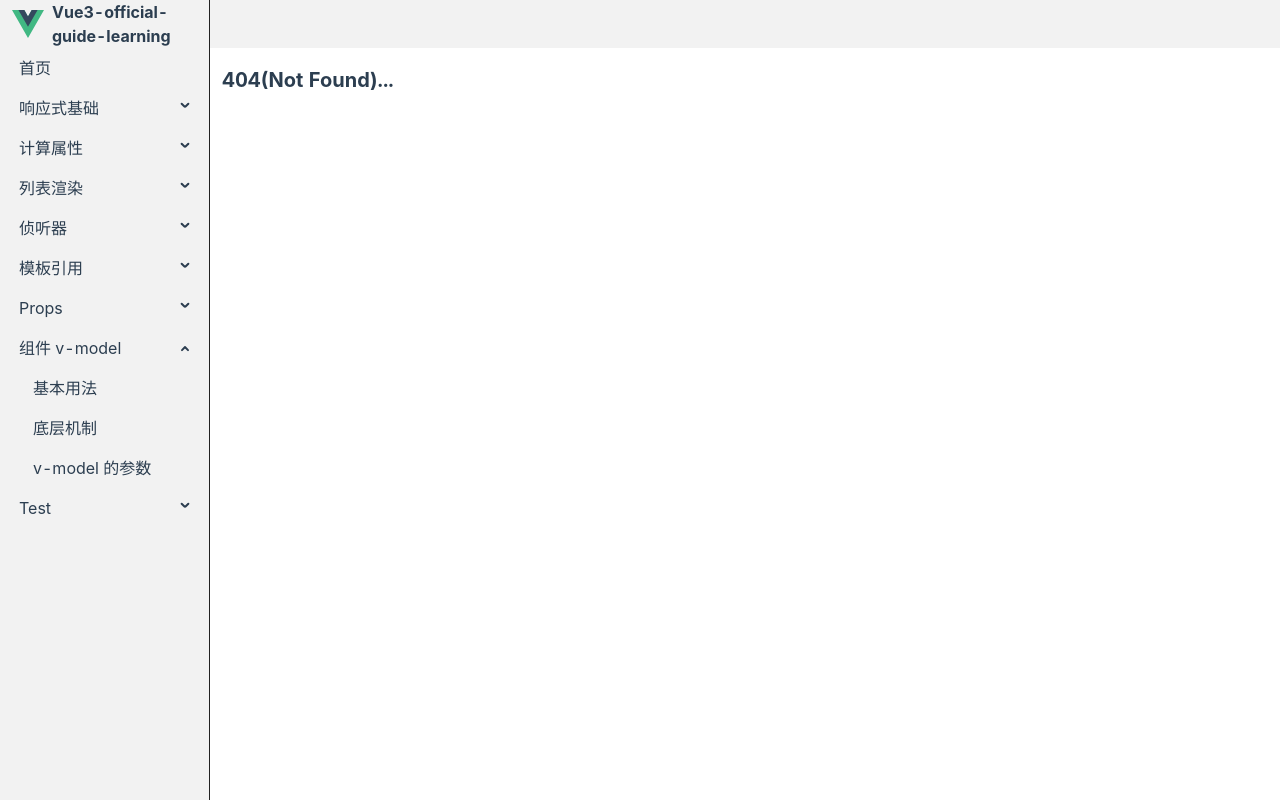
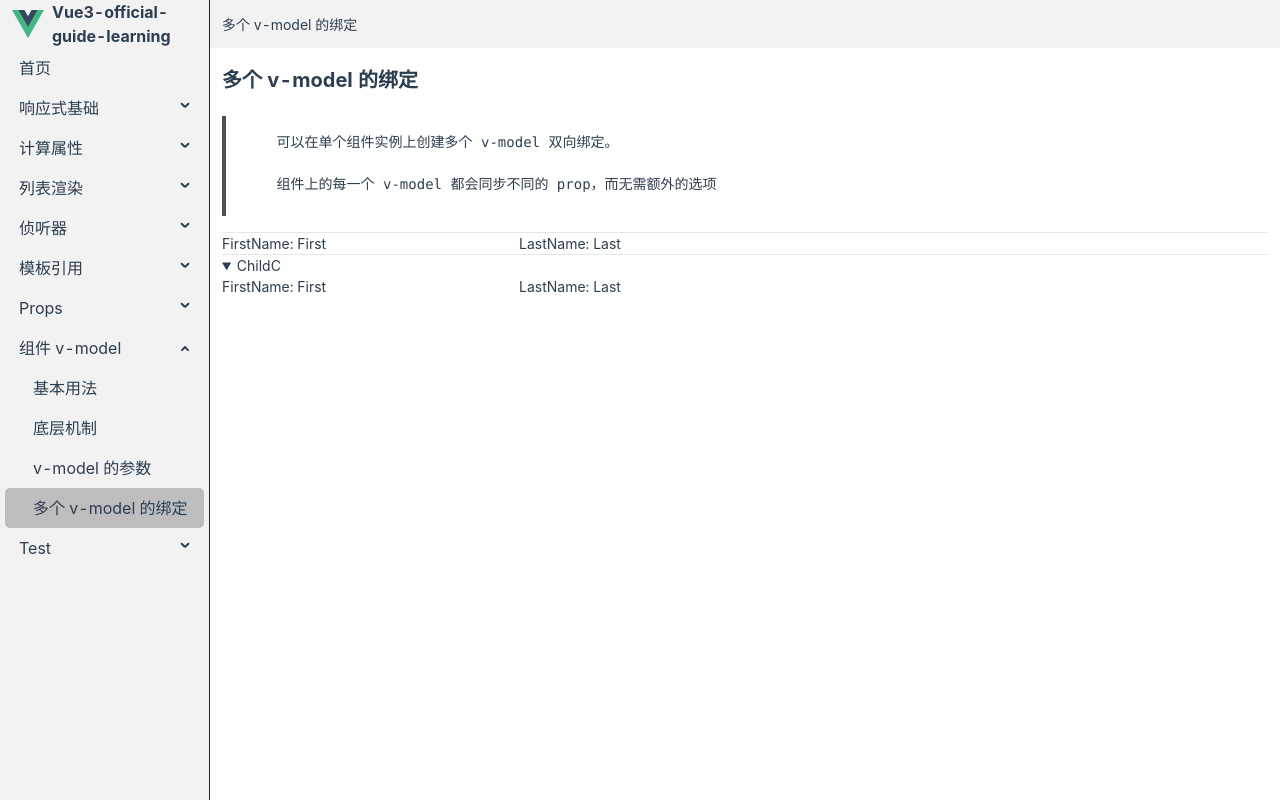
Before and after one commit to yuanlee301415/vue3-official-guide-learning, a Vue app: page /v-model/multiple-v-model-bindings in a window 1280 px wide. Before the commit this address had no page. Built offline with nearby package versions, Linux system fonts and the light colour scheme.

Commit message:
组件 v-model》多个 v-model 的绑定

```diff
--- a/src/router/routes/modules/v-model.js
+++ b/src/router/routes/modules/v-model.js
@@ -29,6 +29,13 @@ const V_MODEL_ROUTE = {
         title: 'v-model 的参数',
       },
     },
+    {
+      path: 'multiple-v-model-bindings',
+      component: () => import('@/views/v-model/multiple-v-model-bindings.vue'),
+      meta: {
+        title: '多个 v-model 的绑定',
+      },
+    },
   ],
 }
 
--- /dev/null
+++ b/src/views/v-model/ChildC.vue
@@ -0,0 +1,15 @@
+<script setup>
+const firstName = defineModel('firstName')
+const lastName = defineModel('lastName')
+</script>
+
+<template>
+  <div>
+    <details open>
+      <summary>ChildC</summary>
+      FirstName: <input v-model="firstName" /> LastName: <input v-model="lastName" />
+    </details>
+  </div>
+</template>
+
+<style scoped lang="less"></style>
--- /dev/null
+++ b/src/views/v-model/multiple-v-model-bindings.vue
@@ -0,0 +1,28 @@
+<script setup>
+import ChildC from './ChildC.vue'
+import { reactive } from 'vue'
+
+const user = reactive({
+  firstName: 'First',
+  lastName: 'Last',
+})
+</script>
+
+<template>
+  <div>
+    <h1>多个 v-model 的绑定</h1>
+    <pre>
+      可以在单个组件实例上创建多个 v-model 双向绑定。
+
+      组件上的每一个 v-model 都会同步不同的 prop，而无需额外的选项
+    </pre>
+
+    <hr />
+    FirstName: <input v-model="user.firstName" /> LastName: <input v-model="user.lastName" />
+
+    <hr />
+    <ChildC v-model:first-name="user.firstName" v-model:last-name="user.lastName" />
+  </div>
+</template>
+
+<style scoped lang="less"></style>
```
